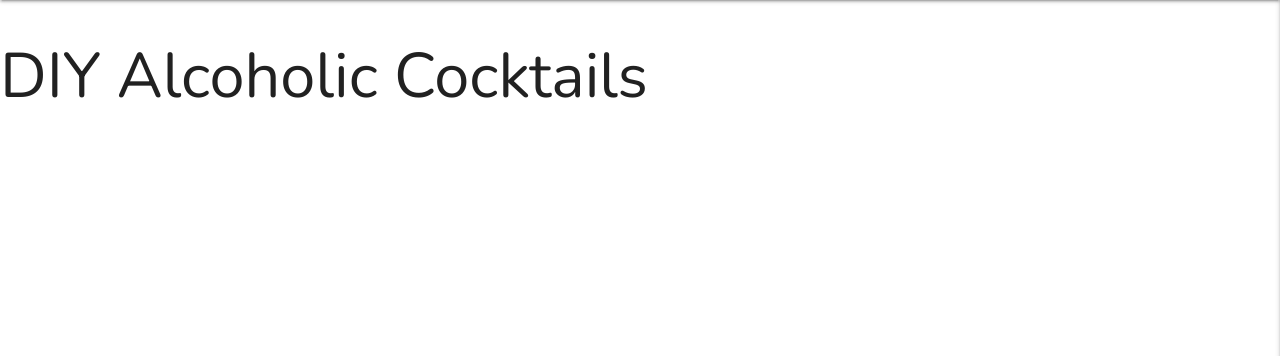
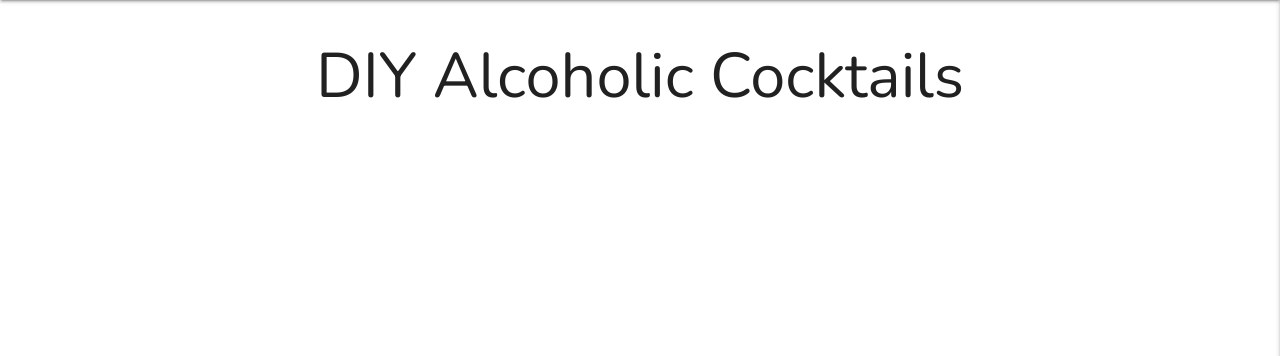
Before and after one commit to davidhuk/david-harris-mp3, a Flask app: page /alcoholic_cocktails in a window 1280 px wide. Shown: the part 64-420 px from the top of the page. Run offline with Flask 2, Linux system fonts and the light colour scheme; data that the repository does not hold is empty; some libraries are stand-ins or nearby versions.

Commit message:
Modified alcoholic_coctails.html with CSS card from Google Materalize.

```diff
--- a/app.py
+++ b/app.py
@@ -54,7 +54,7 @@ def register_user():
 
         # creates flash error for user notification
         if existing_user:
-            flash("ERROR - Username already registered in system.")
+            flash("ERROR: Username already in use.")
             return redirect(url_for("register_user"))
 
         # posts user data to the database
@@ -73,5 +73,4 @@ def user_profile():
 
 if __name__ == "__main__":
     app.run(host=os.environ.get("IP")),
-    port = int(os.environ.get("PORT")),
-    debug = True
+    port = int(os.environ.get("PORT"))
--- a/templates/alcoholic_cocktails.html
+++ b/templates/alcoholic_cocktails.html
@@ -1,13 +1,21 @@
 {% extends "base.html" %}
 {% block content %}
 
-<h1>DIY Alcoholic Cocktails</h1>
+<h1 class="center-align">DIY Alcoholic Cocktails</h1>
 
 {% for alcoholic_cocktail in alcoholic_cocktails %}
-{{ alcoholic_cocktail.cocktail_name }}<br><br>
-{{ alcoholic_cocktail.ingredients }}<br><br>
-{{ alcoholic_cocktail.glass }}<br><br>
-{{ alcoholic_cocktail.preparation }}<br><br>
+<div class="row">
+    <div class="col s12 m8 offset-m2">
+        <div class="card text-shadow deep-purple lighten-1 center-align">
+            <div class="card-content white-text">
+                <span class="card-title center-align">Name: {{ alcoholic_cocktail.cocktail_name }}</span>
+                <p class="center-align">Glass: {{ alcoholic_cocktail.glass }}</p>
+                <p class="center-align">Ingredients: {{ alcoholic_cocktail.ingredients }}</p>
+                <p class="center-align">Preparation Instruction: {{ alcoholic_cocktail.preparation }}</p>
+            </div>
+        </div>
+    </div>
+</div>
 {% endfor %}
 
 {% endblock %}
--- a/templates/register_user.html
+++ b/templates/register_user.html
@@ -37,7 +37,7 @@
 <div class="row">
     <div class="col s12">
         <p class="center-align">
-            Already have an active account?
+            Already have an account?
             <a href="{{ url_for('login') }}">Click here to log into your account!</a>
         </p>
     </div>
```
Also changed, not shown: .gitpod.yml.
